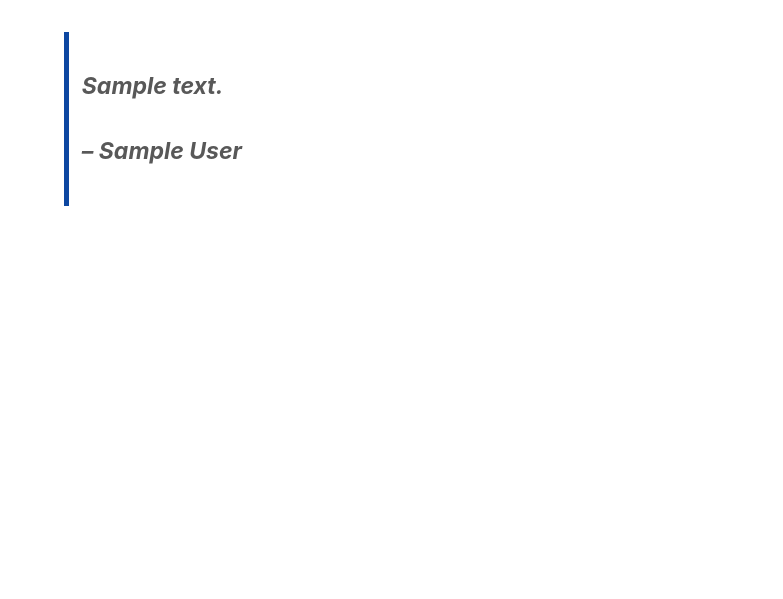
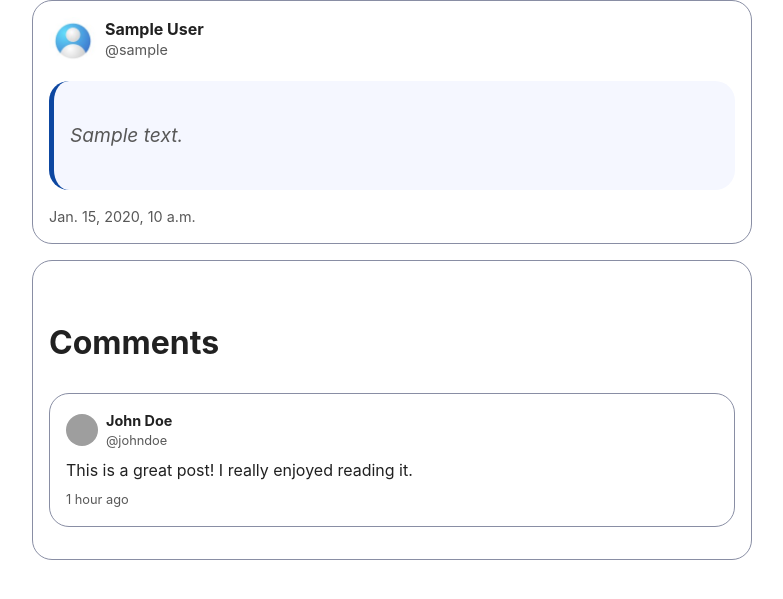
Before and after one commit to kirmola/circlex, a Django app: template frontend/templates/posts.html in a window 1280 px wide. Shown: the top 599 px of the page, without its empty margins (248-1031 px from the left). Run offline with Django 5.2, Linux system fonts and the light colour scheme; the template is opened without the code that fills it: most values are stand-ins (such as "Sample title", 1, 10 or a date in 2020); grey boxes are pictures that could not be loaded.

Commit message:
added comment, custom js and more custom css

```diff
--- a/frontend/static/css/custom.css
+++ b/frontend/static/css/custom.css
@@ -25,3 +25,115 @@
       grid-template-columns: 1fr;
     }
   }
+
+
+
+
+
+
+
+  /* CSS for post detail page */
+
+  .post-detail {
+    border: 1px solid var(--border);
+    border-radius: var(--standard-border-radius);
+    padding: 1rem;
+  }
+
+  .post-header {
+    display: flex;
+    align-items: center;
+    margin-bottom: 1rem;
+  }
+
+  .post-author-avatar {
+    width: 48px;
+    height: 48px;
+    border-radius: 50%;
+    margin-right: 0.5rem;
+  }
+
+  .post-author-info {
+    display: flex;
+    flex-direction: column;
+  }
+
+  .post-author-name {
+    font-size: 1rem;
+    margin: 0;
+  }
+
+  .post-author-username {
+    color: var(--text-light);
+    font-size: 0.9rem;
+    margin: 0;
+  }
+
+  .post-content {
+    font-size: 1.2rem;
+    line-height: 1.5;
+    margin: 0;
+    padding: 1rem;
+    background-color: var(--accent-bg);
+    border-radius: var(--standard-border-radius);
+  }
+
+  .post-metadata {
+    margin-top: 1rem;
+    color: var(--text-light);
+    font-size: 0.9rem;
+  }
+
+
+/* Custom CSS for Comments */
+.post-comments {
+    margin-top: 2rem;
+  }
+
+  .comment {
+    border: 1px solid var(--border);
+    border-radius: var(--standard-border-radius);
+    padding: 1rem;
+    margin-bottom: 1rem;
+  }
+
+  .comment-header {
+    display: flex;
+    align-items: center;
+    margin-bottom: 0.5rem;
+  }
+
+  .comment-author-avatar {
+    width: 32px;
+    height: 32px;
+    border-radius: 50%;
+    margin-right: 0.5rem;
+  }
+
+  .comment-author-info {
+    display: flex;
+    flex-direction: column;
+  }
+
+  .comment-author-name {
+    font-size: 0.9rem;
+    margin: 0;
+  }
+
+  .comment-author-username {
+    color: var(--text-light);
+    font-size: 0.8rem;
+    margin: 0;
+  }
+
+  .comment-content {
+    font-size: 1rem;
+    line-height: 1.5;
+    margin: 0;
+  }
+
+  .comment-metadata {
+    margin-top: 0.5rem;
+    color: var(--text-light);
+    font-size: 0.8rem;
+  }
--- a/frontend/templates/base.html
+++ b/frontend/templates/base.html
@@ -6,13 +6,12 @@
     <meta name="viewport" content="width=device-width, initial-scale=1.0">
     <title>{% block title %}{% endblock title %} | CircleX</title>
     <script src="{% static 'js/htmx.js' %}"></script>
+    <script src="{% static 'js/main.js' %}"></script>
     <link rel="stylesheet" href="{% static 'css/main.css' %}">
     <link rel="stylesheet" href="{% static 'css/custom.css' %}">
-    <style>
-
-    </style>
 </head>
 <body>
+    {% include "layouts/header.html" %}
     {% block main_content %}{% endblock main_content %}
 </body>
 </html>
--- a/frontend/templates/posts.html
+++ b/frontend/templates/posts.html
@@ -3,9 +3,40 @@
 
 {% block main_content %}
 
-<blockquote>
-  <h4>{{object.post_content}}</h4>
-  <p><cite><h4>– {{object.post_author.first_name|add:" "|add:object.post_author.last_name}}</h4></cite></p>
-</blockquote>
 
+<article class="post-detail">
+  <div class="post-header">
+    <img class="post-author-avatar" src="{{ MEDIA_URL }}images/user.jpg" alt="Author Avatar">
+    <div class="post-author-info">
+      <h3 class="post-author-name">{{ object.post_author.first_name|add:" "|add:object.post_author.last_name }}</h3>
+      <p class="post-author-username">@{{ object.post_author.username }}</p>
+    </div>
+  </div>
+  <blockquote class="post-content">
+    <p>{{ object.post_content }}</p>
+  </blockquote>
+  <div class="post-metadata">
+    <span class="post-timestamp">{{ object.post_created_at }}</span>
+  </div>
+</article>
+
+<article class="post-detail">
+  <!-- ... (Post detail HTML) ... -->
+  <div class="post-comments">
+    <h3>Comments</h3>
+    <div class="comment">
+      <div class="comment-header">
+        <img class="comment-author-avatar" src="user-avatar.jpg" alt="Author Avatar">
+        <div class="comment-author-info">
+          <h4 class="comment-author-name">John Doe</h4>
+          <p class="comment-author-username">@johndoe</p>
+        </div>
+      </div>
+      <p class="comment-content">This is a great post! I really enjoyed reading it.</p>
+      <div class="comment-metadata">
+        <span class="comment-timestamp">1 hour ago</span>
+      </div>
+    </div>
+  </div>
+</article>
 {% endblock main_content %}
```
Also changed, not shown: frontend/static/js/main.js (added), frontend/templates/layouts/header.html (added).
